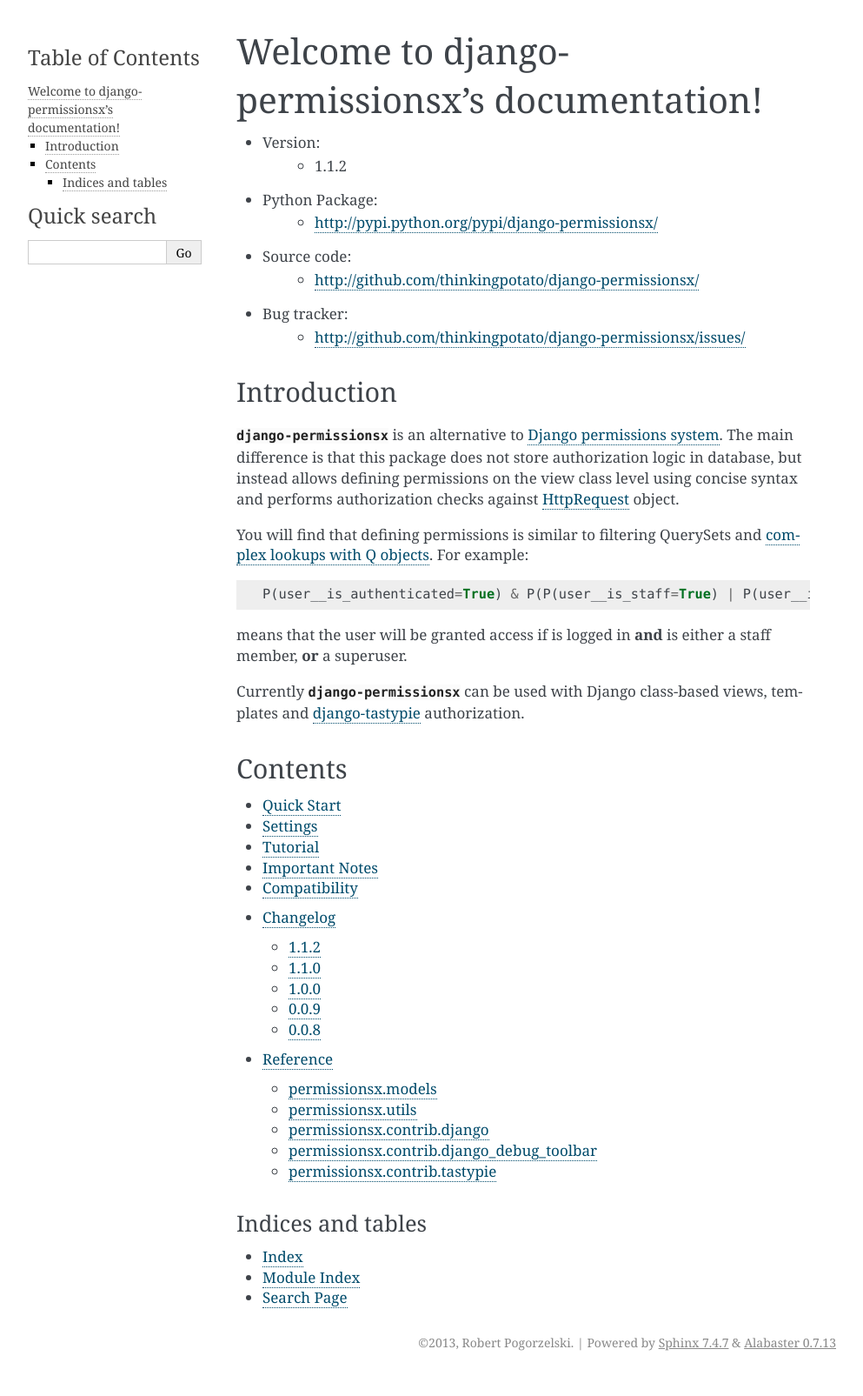
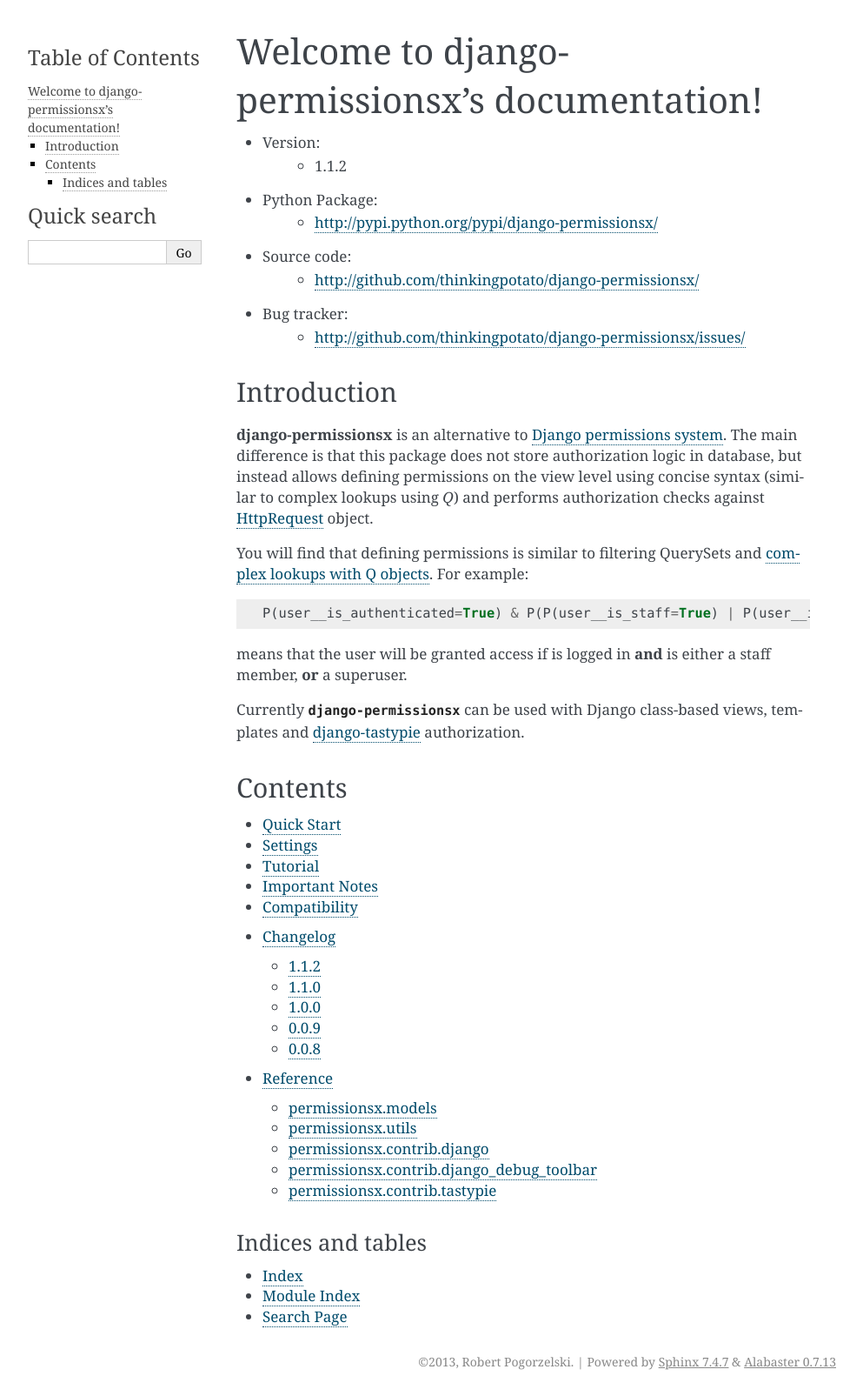
Before and after one commit to antoniotaranto/django-permissionsx, a Sphinx documentation site: the page built from docs/index.rst, in a window 1280 px wide. Shown: the whole page at 87% size, without its empty margins (148-1141 px from the left). Built offline with Sphinx 7.4.7, drawn with Linux system fonts in a browser that asks for light colours; before the commit the page ends 1583 px from its top, so only the background shows below that.

Commit message:
Updated docs.

```diff
--- a/docs/index.rst
+++ b/docs/index.rst
@@ -14,7 +14,7 @@
 Introduction
 ============
 
-:mod:`django-permissionsx` is an alternative to `Django permissions system <https://docs.djangoproject.com/en/1.5/topics/auth/default/#topic-authorization>`_. The main difference is that this package does not store authorization logic in database, but instead allows defining permissions on the view class level using concise syntax and performs authorization checks against `HttpRequest <https://docs.djangoproject.com/en/1.5/ref/request-response/#httprequest-objects>`_ object.
+**django-permissionsx** is an alternative to `Django permissions system <https://docs.djangoproject.com/en/1.5/topics/auth/default/#topic-authorization>`_. The main difference is that this package does not store authorization logic in database, but instead allows defining permissions on the view level using concise syntax (similar to complex lookups using `Q`) and performs authorization checks against `HttpRequest <https://docs.djangoproject.com/en/1.5/ref/request-response/#httprequest-objects>`_ object.
 
 You will find that defining permissions is similar to filtering QuerySets and `complex lookups with Q objects <https://docs.djangoproject.com/en/1.5/topics/db/queries/#complex-lookups-with-q-objects>`_. For example:
 
--- /dev/null
+++ b/docs/requirements.txt
@@ -0,0 +1 @@
+Django
```
